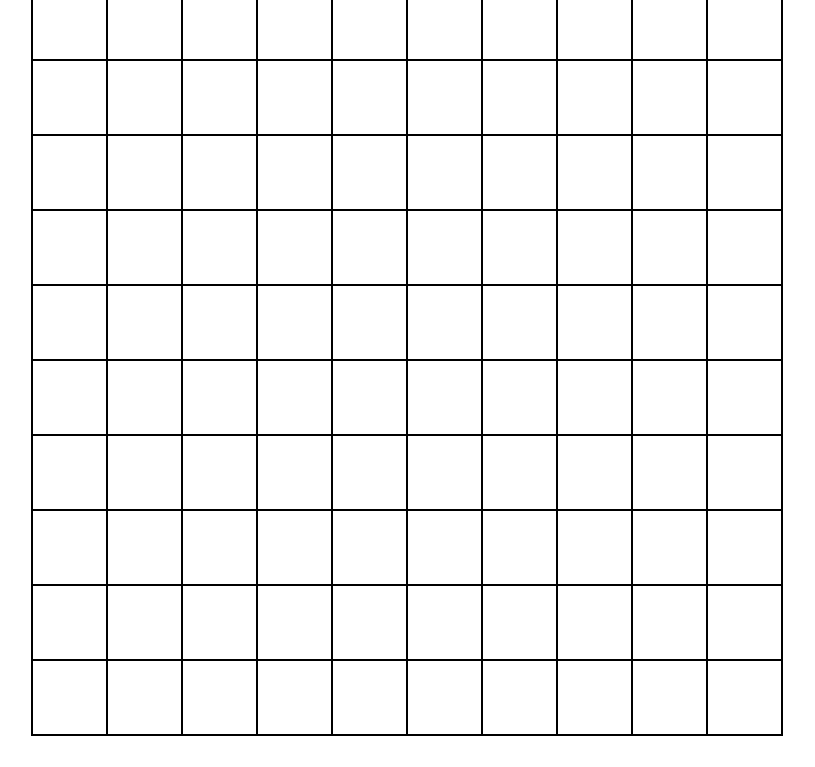
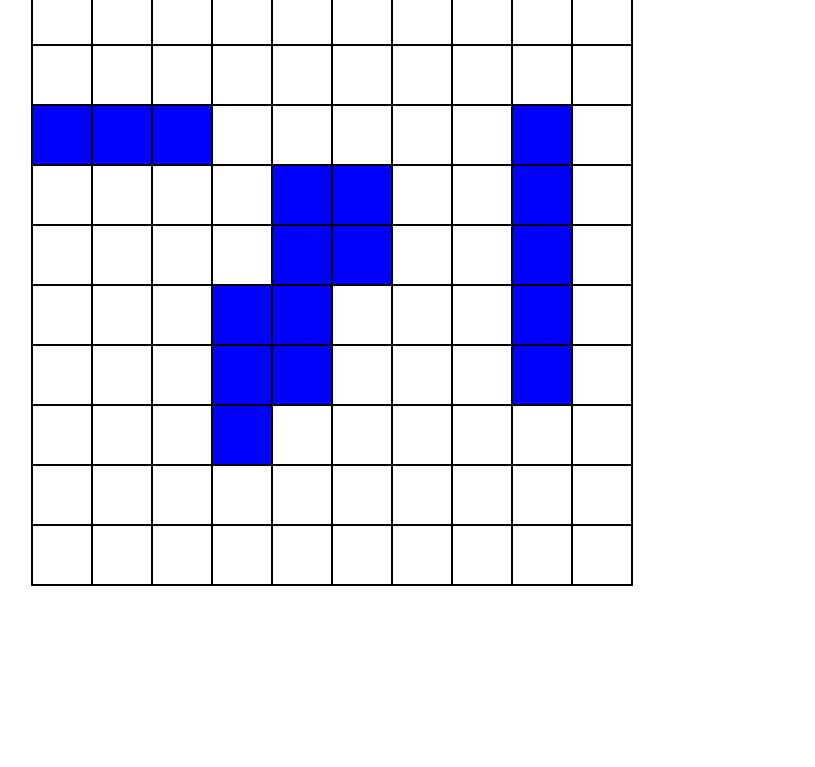
Before and after one commit to nelrnd/battleship, a website with bundled scripts: page index.html in a window 1280 px wide. Shown: the part 84-851 px from the top of the page, without its empty margins (0-815 px from the left). After the commit the page ends 800 px from the top, so only its background shows below. Built offline with nearby package versions, Linux system fonts and the light colour scheme.

Commit message:
Add createBoardShipsElem(), createBoardGridElem(), createBoardAttacksElem(), createShipElem() and positionShipElem() DOM functions

```diff
--- a/dom.js
+++ b/dom.js
@@ -1,27 +1,77 @@
+function displayElem(elem) {
+  document.body.appendChild(elem);
+}
+
 function createBoardElem(board) {
   const boardElem = document.createElement('div');
+  const gridElem = createBoardGridElem(board.grid);
+  const shipsElem = createBoardShipsElem(board.ships);
+  const attacksElem = createBoardAttacksElem(board.receivedAttacks);
+
+  boardElem.className = 'board';
+  boardElem.appendChild(attacksElem);
+  boardElem.appendChild(shipsElem);
+  boardElem.appendChild(gridElem);
+
+  board.elem = boardElem;
+  return boardElem;
+}
+
+function createBoardGridElem(grid) {
   const gridElem = document.createElement('div');
-  const shipWrapper = document.createElement('div');
-  const attacksWrapper = document.createElement('div');
-
   gridElem.className = 'grid';
 
-  // create a grid of squares
-  board.grid.forEach((square) => {
+  grid.forEach((square) => {
     const squareElem = document.createElement('div');
     squareElem.className = 'square';
     gridElem.appendChild(squareElem);
   });
 
-  boardElem.appendChild(gridElem);
-  boardElem.appendChild(shipWrapper);
-  boardElem.appendChild(attacksWrapper);
-
-  return boardElem;
+  return gridElem;
 }
 
-function displayElem(elem) {
-  document.body.appendChild(elem);
+function createBoardShipsElem(ships) {
+  const shipsElem = document.createElement('div');
+  shipsElem.className = 'ships';
+
+  ships.forEach((ship) => {
+    const shipElem = createShipElem(ship);
+    shipsElem.appendChild(shipElem);
+  });
+
+  return shipsElem;
 }
 
-export { createBoardElem, displayElem };
+function createBoardAttacksElem(attacks) {
+  const attacksElem = document.createElement('div');
+  attacksElem.className = 'attacks';
+
+  return attacksElem;
+}
+
+function createShipElem(ship) {
+  const shipElem = document.createElement('div');
+  shipElem.className = 'ship';
+  shipElem.classList.add(ship.dir);
+
+  for (let i = 0; i < ship.length; i++) {
+    const squareElem = document.createElement('div');
+    squareElem.className = 'square';
+    shipElem.appendChild(squareElem);
+  }
+
+  ship.elem = shipElem;
+  return shipElem;
+}
+
+function positionShipElem(ship, shipElem, board) {
+  const gridWidth = board.elem.offsetWidth;
+  const gridSize = Math.sqrt(board.grid.length);
+  const posX = ((gridWidth / gridSize) * ship.pos.x * 100) / gridWidth;
+  const posY = ((gridWidth / gridSize) * ship.pos.y * 100) / gridWidth;
+
+  shipElem.style.left = posX + '%';
+  shipElem.style.top = posY + '%';
+}
+
+export { createBoardElem, displayElem, positionShipElem };
--- a/script.js
+++ b/script.js
@@ -1,7 +1,7 @@
 /* GAME LOGIC */
 
 import { Player } from './classes/Player.js';
-import { createBoardElem, displayElem } from './dom.js';
+import { createBoardElem, displayElem, positionShipElem } from './dom.js';
 
 const players = [];
 let turn = 0;
@@ -44,3 +44,6 @@ function startGame() {
 setupGame();
 const boardElem = createBoardElem(players[0].board);
 displayElem(boardElem);
+players[0].board.ships.forEach((ship) => {
+  positionShipElem(ship, ship.elem, players[0].board, players[0].board.elem);
+});
--- a/style.css
+++ b/style.css
@@ -1,6 +1,6 @@
 :root {
   --grid-size: 10;
-  --grid-dim: 750px;
+  --grid-dim: 600px;
   --square-dim: calc(var(--grid-dim) / var(--grid-size));
 }
 
@@ -13,6 +13,12 @@
 
 body {
   padding: 2rem;
+}
+
+.board {
+  width: var(--grid-dim);
+  height: var(--grid-dim);
+  position: relative;
 }
 
 .grid {
@@ -30,3 +36,29 @@ body {
   height: var(--square-dim);
   border: solid 0.5px black;
 }
+
+.ships {
+  position: absolute;
+  top: 0;
+  left: 0;
+  width: 100%;
+  height: 100%;
+}
+.ship {
+  position: absolute;
+  outline: 0.5px solid black;
+  display: flex;
+}
+.ship.ver {
+  width: var(--square-dim);
+  height: fit-content;
+  flex-direction: column;
+}
+.ship.hor {
+  height: var(--square-dim);
+  width: fit-content;
+  flex-direction: row;
+}
+.ship .square {
+  background-color: blue;
+}
```
